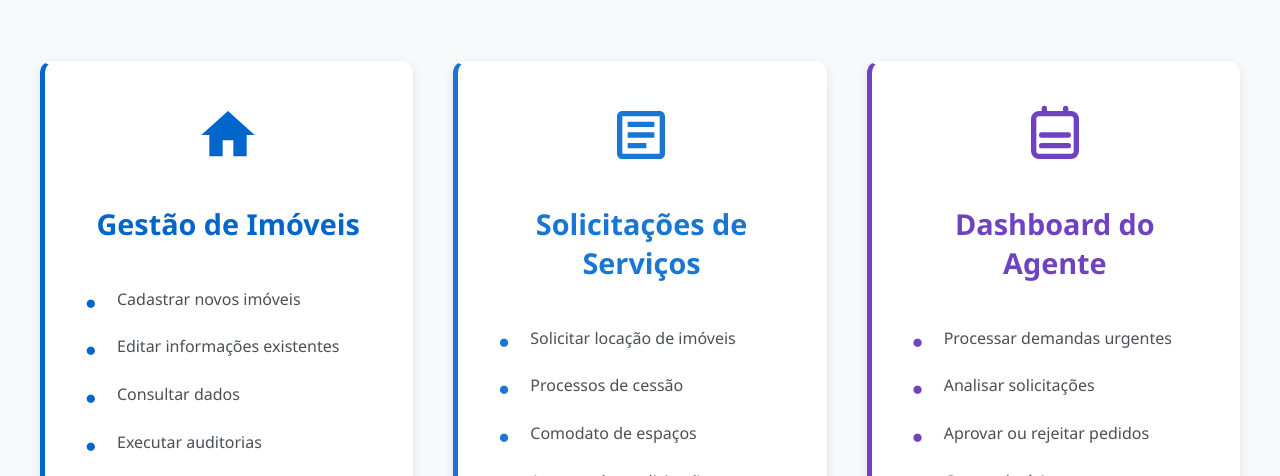
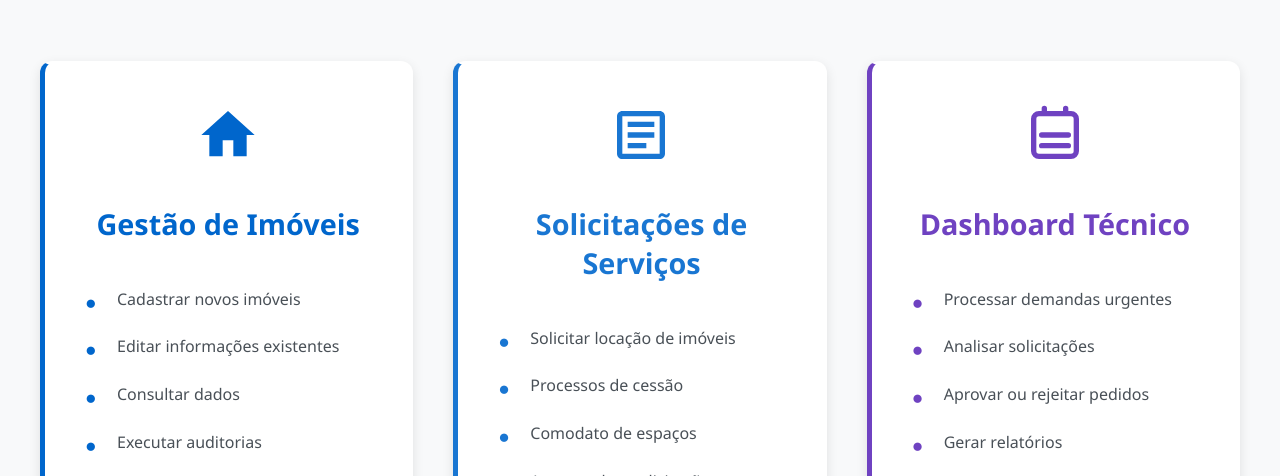
Before and after one commit to osvaldojeronymo/silic-portal-imoveis, a plain HTML site: page index.html in a window 1280 px wide. Shown: the part 324-800 px from the top of the page. Drawn offline with Linux system fonts and the light colour scheme.

Commit message:
🔄 Atualizar nomenclatura do card Dashboard
✨ Alteração realizada:
- Card: 'Dashboard do Agente' → 'Dashboard Técnico'
- Mantida funcionalidade e integração
- Alinhado com nomenclatura do módulo hands-on

🎯 Interface direcionada para Assistentes Sênior

```diff
--- a/index.html
+++ b/index.html
@@ -68,7 +68,7 @@
                         <path d="M16 4H18C19.1 4 20 4.9 20 6V18C20 19.1 19.1 20 18 20H6C4.9 20 4 19.1 4 18V6C4 4.9 4.9 4 6 4H8M16 4V2M8 4V2M8 4H16M7 12H17M7 16H17" stroke="currentColor" stroke-width="2" stroke-linecap="round" stroke-linejoin="round"/>
                     </svg>
                 </div>
-                <h3>Dashboard do Agente</h3>
+                <h3>Dashboard Técnico</h3>
                 <ul>
                     <li>Processar demandas urgentes</li>
                     <li>Analisar solicitações</li>
```
